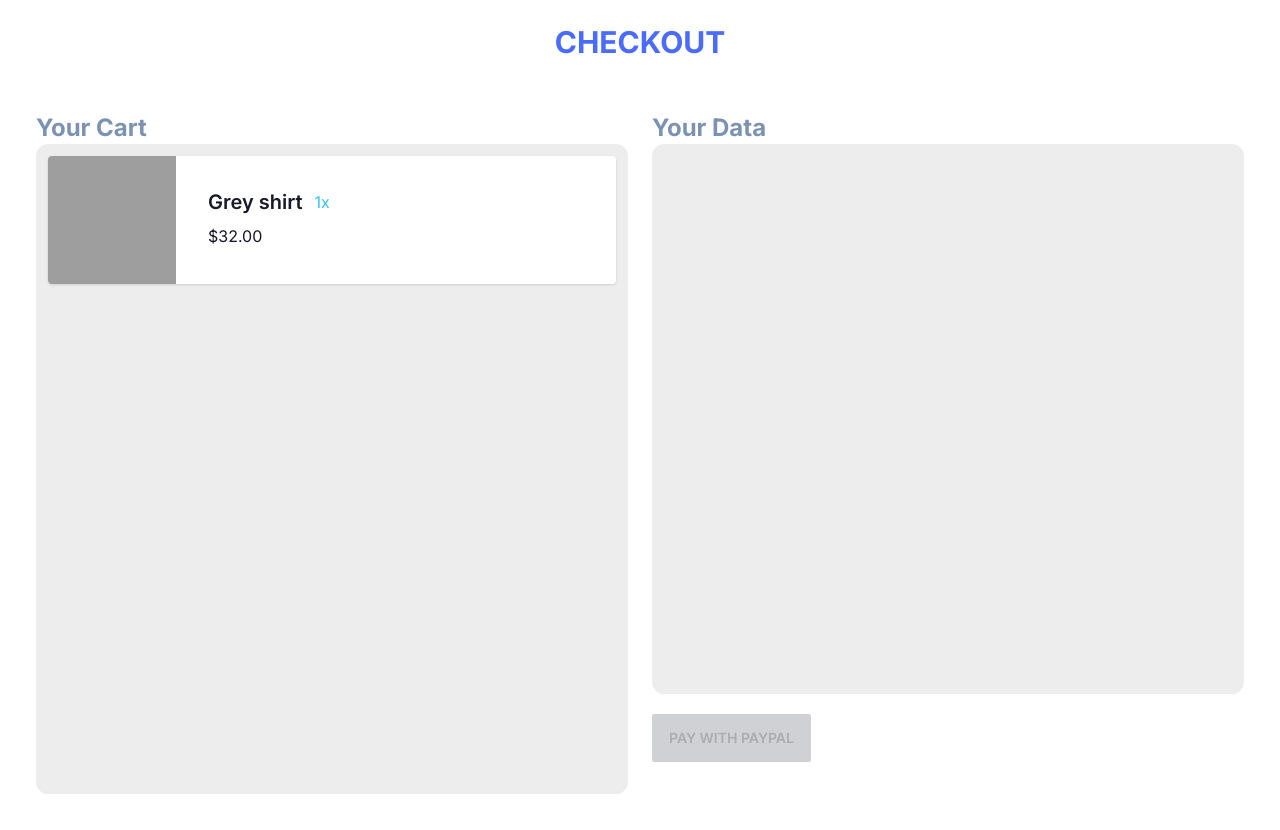
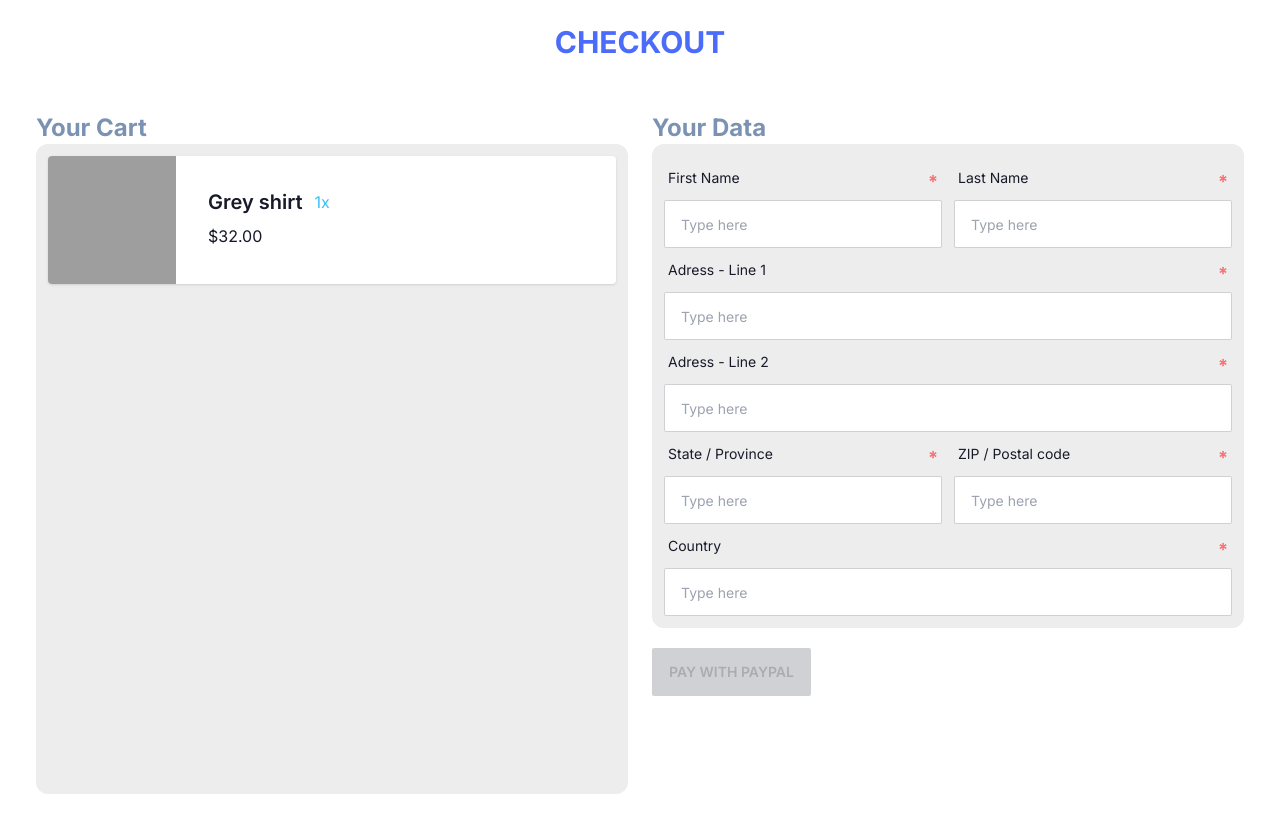
Before and after one commit to carlos-morais1507/paypal-assignment, a Next.js app: page / in a window 1280 px wide. Built offline with nearby package versions, Linux system fonts and the light colour scheme; grey boxes are pictures that could not be loaded.

Commit message:
:sparkles: feat: UI Created

```diff
--- a/app/page.tsx
+++ b/app/page.tsx
@@ -16,7 +16,7 @@ export default function Home() {
         </div>
         <div className='md:w-1/2 md:h-full p-3 w-full h-1/2'>
           <span className='text-secondary text-lg md:text-2xl font-bold'>Your Data</span>
-          <div className='bg-base-200 border-neutral h-[550px] w-full rounded-xl'>
+          <div className='bg-base-200 border-neutral w-full rounded-xl'>
             <UserForm />
           </div>
           <button className='btn btn-secondary mt-5 btn-disabled'>Pay with Paypal</button>
--- a/components/UserForm.tsx
+++ b/components/UserForm.tsx
@@ -1,6 +1,59 @@
 export default function UserForm() {
   return(
-    <>
-    </>
+    <form className="form-control w-full p-3">
+      <div className="md:flex gap-3 w-full">
+        <div className="w-full">
+          <label htmlFor="name" className="label">
+            <span className="label-text">First Name</span>
+            <span className="label-text-alt text-error font-bold text-lg translate-y-1">*</span>
+          </label>
+          <input type="text" placeholder="Type here" className="input input-bordered input-sm md:input-md w-full"/>
+        </div>
+        <div className="w-full">
+          <label htmlFor="name" className="label">
+            <span className="label-text">Last Name</span>
+            <span className="label-text-alt text-error font-bold text-lg translate-y-1">*</span>
+          </label>
+          <input type="text" placeholder="Type here" className="input input-bordered input-sm md:input-md w-full"/>
+        </div>
+      </div>
+      <div className="w-full">
+        <label htmlFor="name" className="label">
+          <span className="label-text">Adress - Line 1</span>
+          <span className="label-text-alt text-error font-bold text-lg translate-y-1">*</span>
+        </label>
+        <input type="text" placeholder="Type here" className="input input-bordered input-sm md:input-md w-full"/>
+      </div>
+      <div className="w-full">
+        <label htmlFor="name" className="label">
+          <span className="label-text">Adress - Line 2</span>
+          <span className="label-text-alt text-error font-bold text-lg translate-y-1">*</span>
+        </label>
+        <input type="text" placeholder="Type here" className="input input-bordered input-sm md:input-md w-full"/>
+      </div>
+      <div className="md:flex gap-3 w-full">
+        <div className="w-full">
+          <label htmlFor="name" className="label">
+            <span className="label-text">State / Province</span>
+            <span className="label-text-alt text-error font-bold text-lg translate-y-1">*</span>
+          </label>
+          <input type="text" placeholder="Type here" className="input input-bordered input-sm md:input-md w-full"/>
+        </div>
+        <div className="w-full">
+          <label htmlFor="name" className="label">
+            <span className="label-text">ZIP / Postal code</span>
+            <span className="label-text-alt text-error font-bold text-lg translate-y-1">*</span>
+          </label>
+          <input type="text" placeholder="Type here" className="input input-bordered input-sm md:input-md w-full"/>
+        </div>
+      </div>
+      <div className="w-full">
+        <label htmlFor="name" className="label">
+          <span className="label-text">Country</span>
+          <span className="label-text-alt text-error font-bold text-lg translate-y-1">*</span>
+        </label>
+        <input type="text" placeholder="Type here" className="input input-bordered input-sm md:input-md w-full"/>
+      </div>
+    </form>
   )
 }
```
